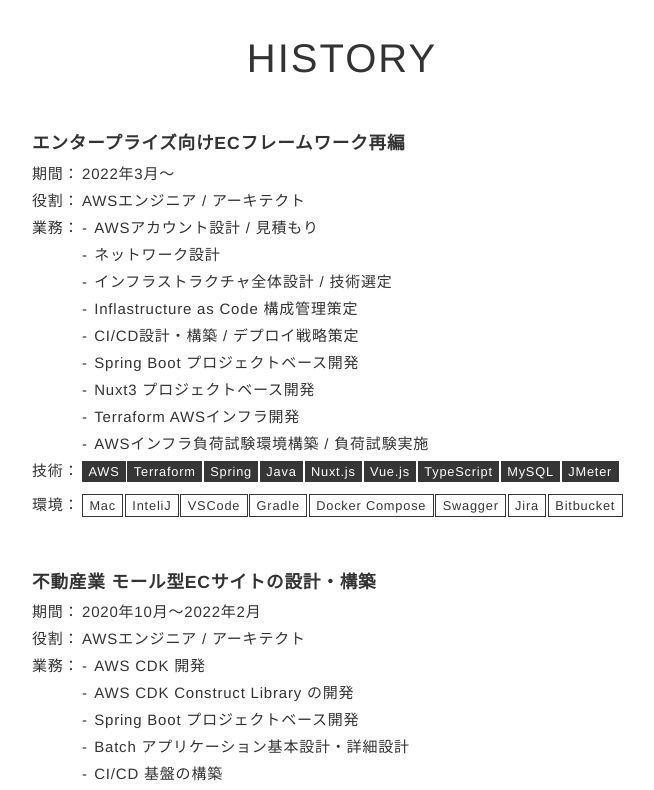
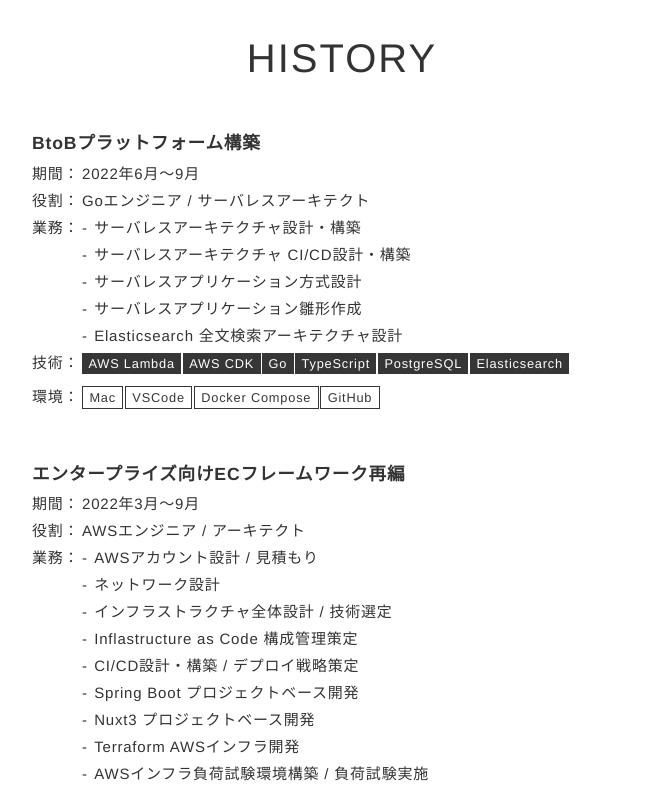
Before and after one commit to masahiro-kasatani/portfolio, a Nuxt app: page / in a window 1280 px wide. Shown: the part 2060-2850 px from the top of the page, without its empty margins (298-952 px from the left). Built offline with nearby package versions, Linux system fonts and the light colour scheme.

Commit message:
update history

```diff
--- a/components/section/HistorySection.vue
+++ b/components/section/HistorySection.vue
@@ -19,20 +19,23 @@
   data() {
     return {
       histories: [
-        // {
-        //   title: 'BtoBプラットフォーム構築',
-        //   span: '2022年6月～',
-        //   role: 'AWSエンジニア / アーキテクト',
-        //   duties: [
-        //     'サーバレスアーキテクチャ設計・構築',
-        //     'サーバレスアーキテクチャ CI/CD設計・構築',
-        //   ],
-        //   techs: ['AWS Lambda', 'AWS CDK'],
-        //   envs: ['Mac', 'GitHub'],
-        // },
+        {
+          title: 'BtoBプラットフォーム構築',
+          span: '2022年6月～9月',
+          role: 'Goエンジニア / サーバレスアーキテクト',
+          duties: [
+            'サーバレスアーキテクチャ設計・構築',
+            'サーバレスアーキテクチャ CI/CD設計・構築',
+            'サーバレスアプリケーション方式設計',
+            'サーバレスアプリケーション雛形作成',
+            'Elasticsearch 全文検索アーキテクチャ設計',
+          ],
+          techs: ['AWS Lambda', 'AWS CDK', 'Go', 'TypeScript', 'PostgreSQL', 'Elasticsearch'],
+          envs: ['Mac', 'VSCode', 'Docker Compose', 'GitHub'],
+        },
         {
           title: 'エンタープライズ向けECフレームワーク再編',
-          span: '2022年3月～',
+          span: '2022年3月～9月',
           role: 'AWSエンジニア / アーキテクト',
           duties: [
             'AWSアカウント設計 / 見積もり',
```
Also changed, not shown: tfplan.txt (added), 2 other files (tests, documents, lock files or other folders).
